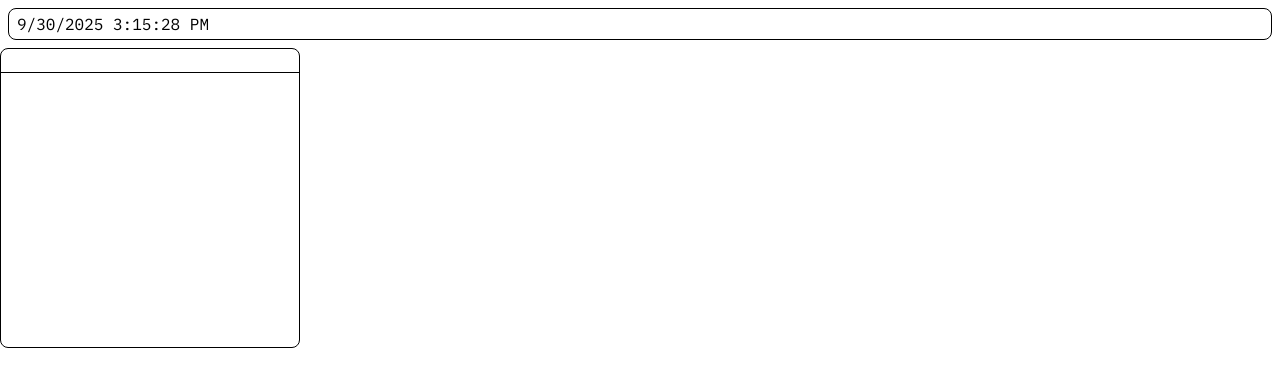
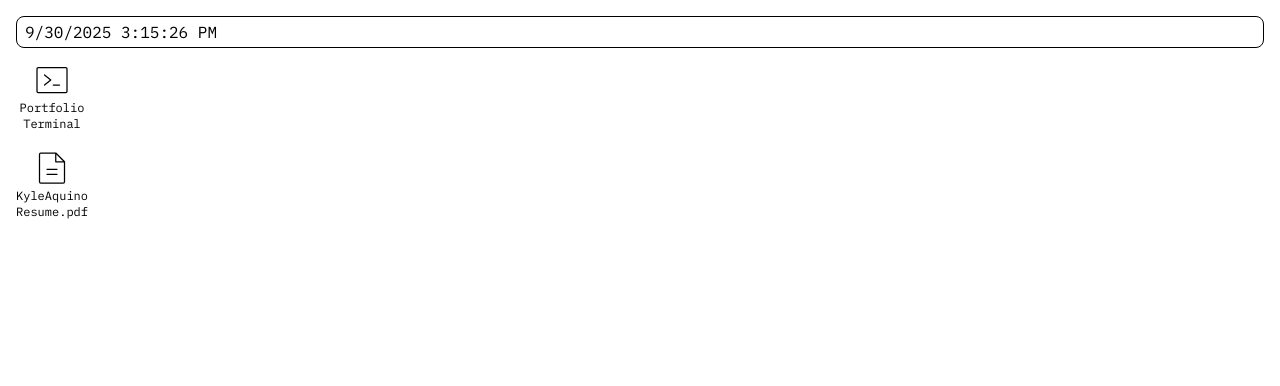
Before and after one commit to kpaquino2/kpaquino2.github.io, a React (Vite) app: page / in a window 1280 px wide. Shown: the top 386 px of the page. Built offline with nearby package versions, Linux system fonts and the light colour scheme.

Commit message:
feat: Screen update with desktop items

```diff
--- a/package.json
+++ b/package.json
@@ -11,6 +11,7 @@
     "deploy": "pnpm build && pnpx gh-pages -d dist"
   },
   "dependencies": {
+    "@phosphor-icons/react": "^2.1.10",
     "@tailwindcss/vite": "^4.1.13",
     "react": "^19.1.1",
     "react-dom": "^19.1.1",
--- a/src/components/Panel.tsx
+++ b/src/components/Panel.tsx
@@ -2,7 +2,7 @@ import DateTime from "./DateTime";
 
 const Panel = () => {
   return (
-    <div className="flex items-center justify-between m-2 px-2 text-black dark:text-white h-8 border-black dark:border-white border-1 rounded-lg">
+    <div className="flex items-center justify-between px-2 h-8  border-1 rounded-lg">
       <DateTime />
     </div>
   );
--- a/src/components/Screen.tsx
+++ b/src/components/Screen.tsx
@@ -1,11 +1,46 @@
 import Panel from "./Panel";
-import Terminal from "./Terminal";
+import { FileTextIcon, TerminalWindowIcon } from "@phosphor-icons/react";
 
 const Screen = () => {
+  const desktopItems = [
+    {
+      icon: (
+        <TerminalWindowIcon
+          size={40}
+          className="fill-black dark:fill-white"
+          weight="thin"
+        />
+      ),
+      label: "Portfolio Terminal",
+    },
+    {
+      icon: (
+        <FileTextIcon
+          size={40}
+          className="fill-black dark:fill-white"
+          weight="thin"
+        />
+      ),
+      label: "KyleAquino Resume.pdf",
+    },
+  ];
+
   return (
-    <div className="h-screen w-screen flex flex-col bg-white dark:bg-black">
-      <Panel />
-      <Terminal />
+    <div className="h-screen w-screen bg-white dark:bg-black text-black dark:text-white">
+      <div className="h-full flex flex-col gap-2 p-4">
+        <Panel />
+        <div className="flex-1 grid auto-cols-[4.5rem] auto-rows-min gap-2 ">
+          {desktopItems.map((item) => (
+            <div
+              key={item.label}
+              className="flex w-18 flex-col items-center p-1"
+            >
+              {item.icon}
+              <p className="text-xs text-center">{item.label}</p>
+            </div>
+          ))}
+        </div>
+      </div>
     </div>
   );
 };
```
Also changed, not shown: 1 other file (tests, documents, lock files or other folders).
